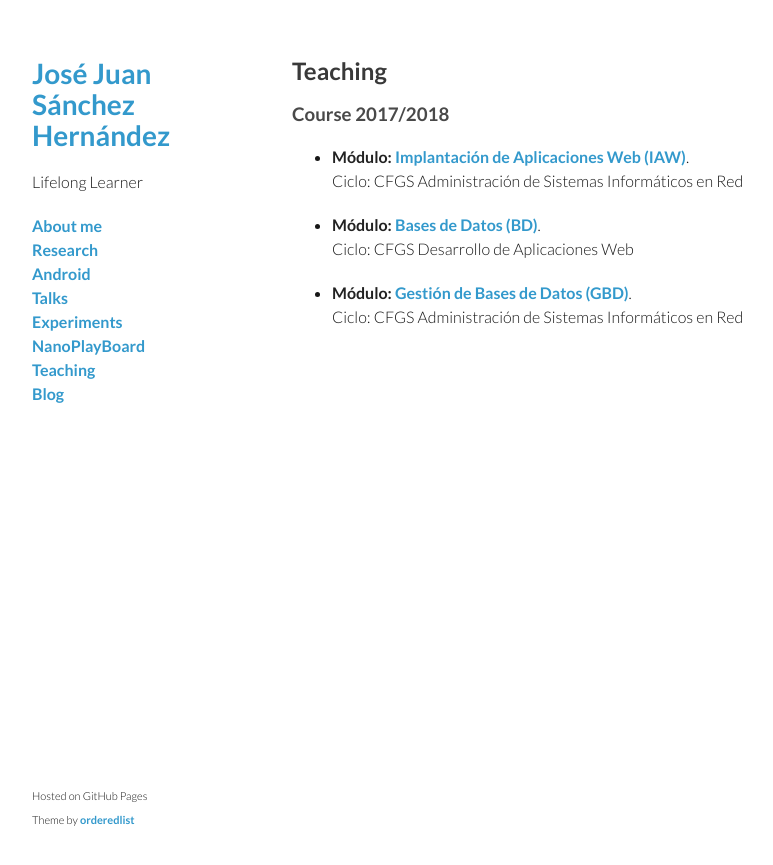
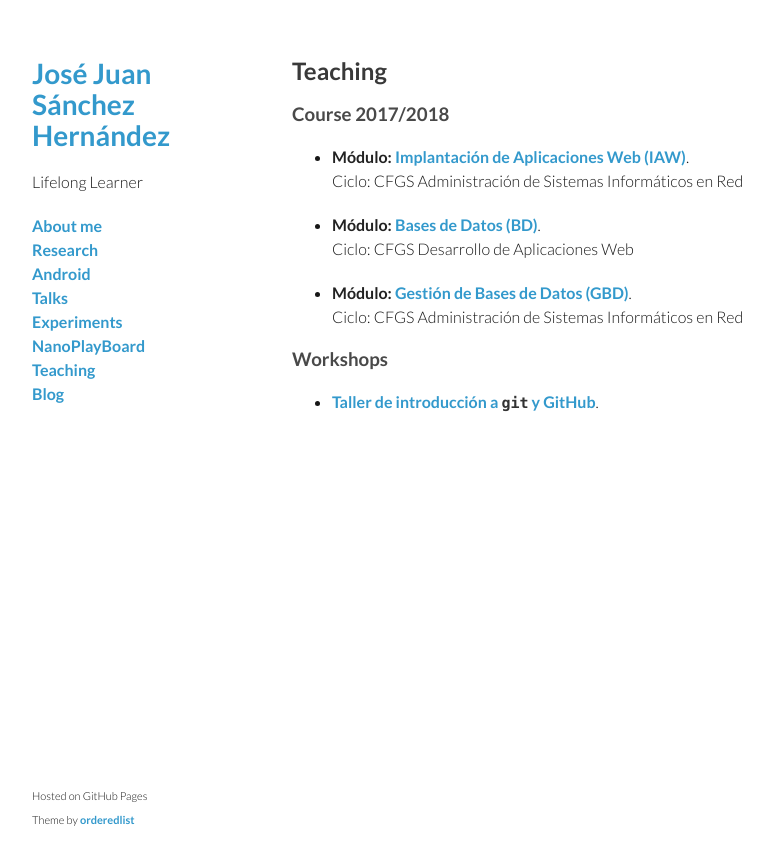
Before and after one commit to josejuansanchez/josejuansanchez.github.io, a Jekyll site: the page built from teaching/index.md, in a window 1280 px wide. Shown: the top 865 px of the page, without its empty margins (178-951 px from the left). Built offline with Jekyll 4.4.1, drawn with Linux system fonts in a browser that asks for light colours.

Commit message:
Added workshop

```diff
--- a/teaching/index.md
+++ b/teaching/index.md
@@ -16,5 +16,11 @@ title: Teaching
   * **Módulo:** [Gestión de Bases de Datos (GBD)][2].
     Ciclo: CFGS Administración de Sistemas Informáticos en Red
 
+### Workshops
+
+  * [Taller de introducción a `git` y GitHub][3].
+
+
 [1]: http://josejuansanchez.org/IAW/
 [2]: http://josejuansanchez.org/BD/
+[3]: https://github.com/josejuansanchez/taller-git-github
```
